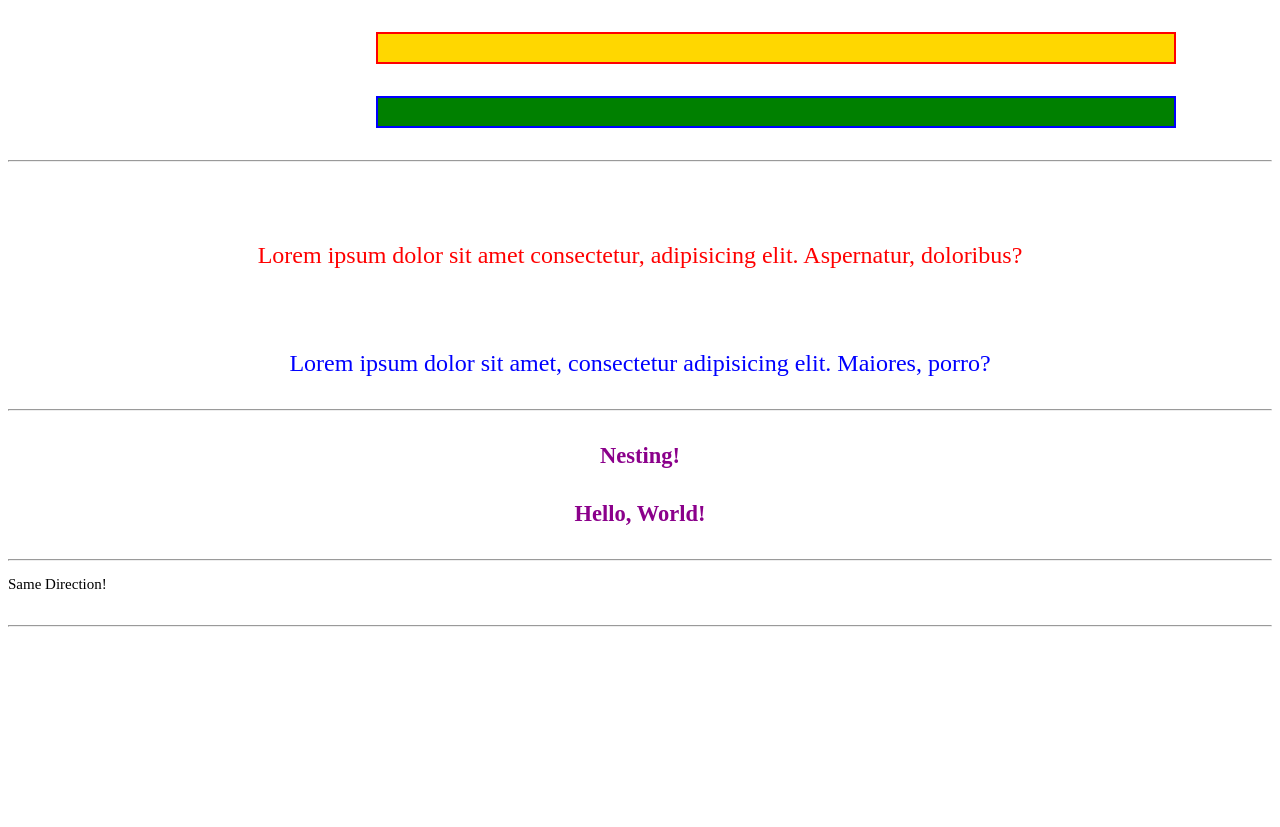
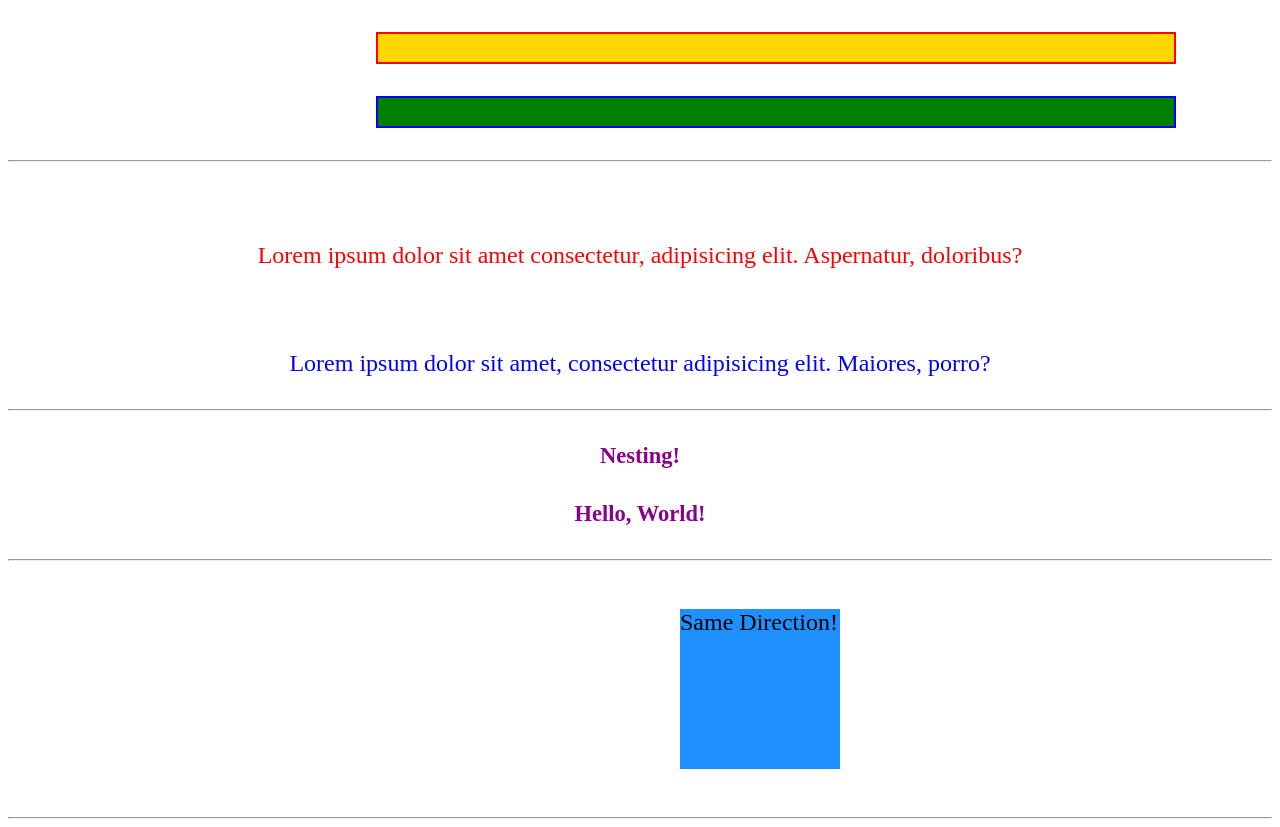
Before and after one commit to alirezabm24/margin-collapse, a plain HTML site: page index.html in a window 1280 px wide. Before the commit the page ends 800 px from the top, so only its background shows below. Drawn offline with Linux system fonts and the light colour scheme.

Commit message:
style for forth section added

```diff
--- a/styles.css
+++ b/styles.css
@@ -51,3 +51,17 @@ hr {
     margin-bottom: 2rem;
     margin-top: 2rem;
 }
+
+.parent {
+    height: 10rem;
+    width: 10rem;
+    background-color: dodgerblue;
+    margin-top: 3rem;
+    margin-left: 42rem;
+    margin-bottom: 3rem;
+}
+
+.child {
+    font-size: 1.5rem;
+    margin-bottom: 3rem;
+}
```
